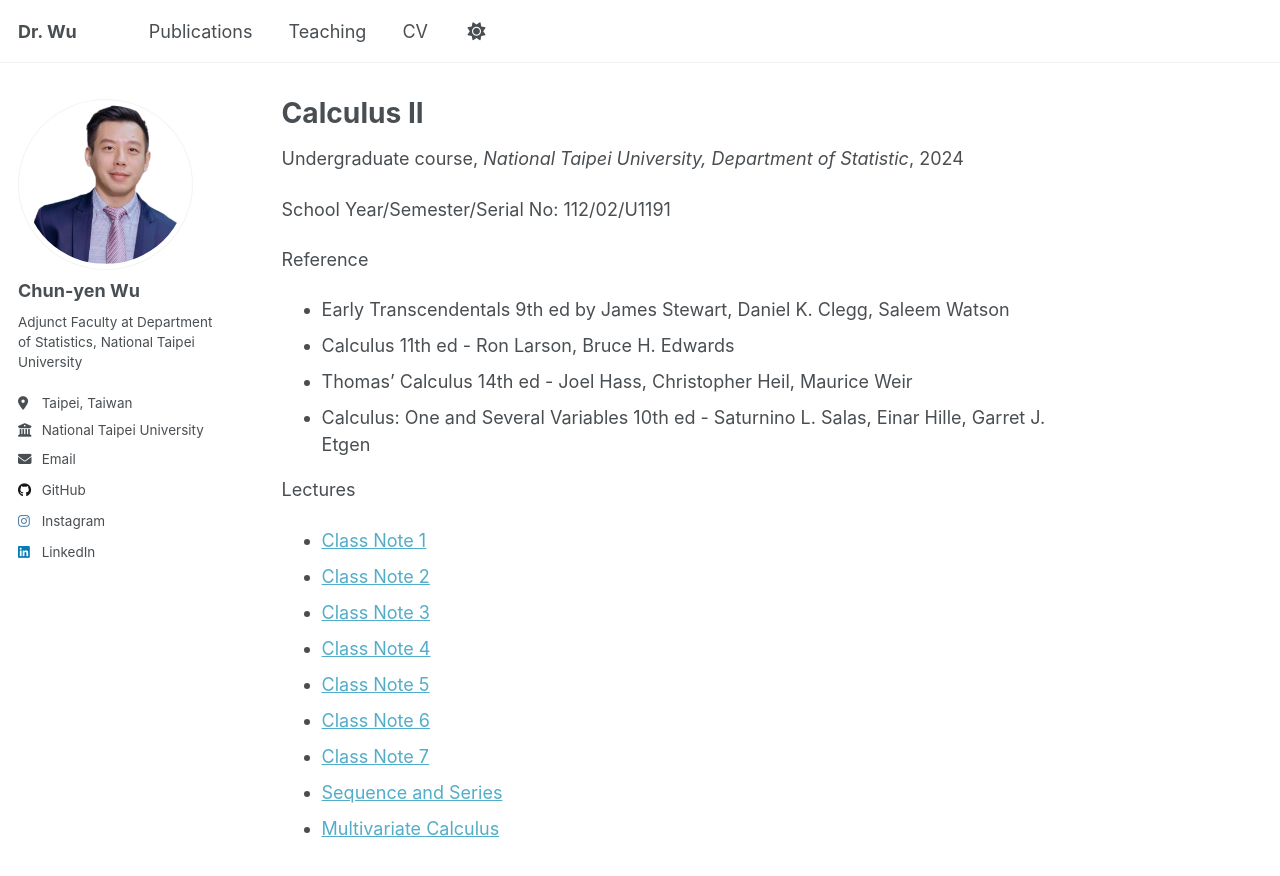
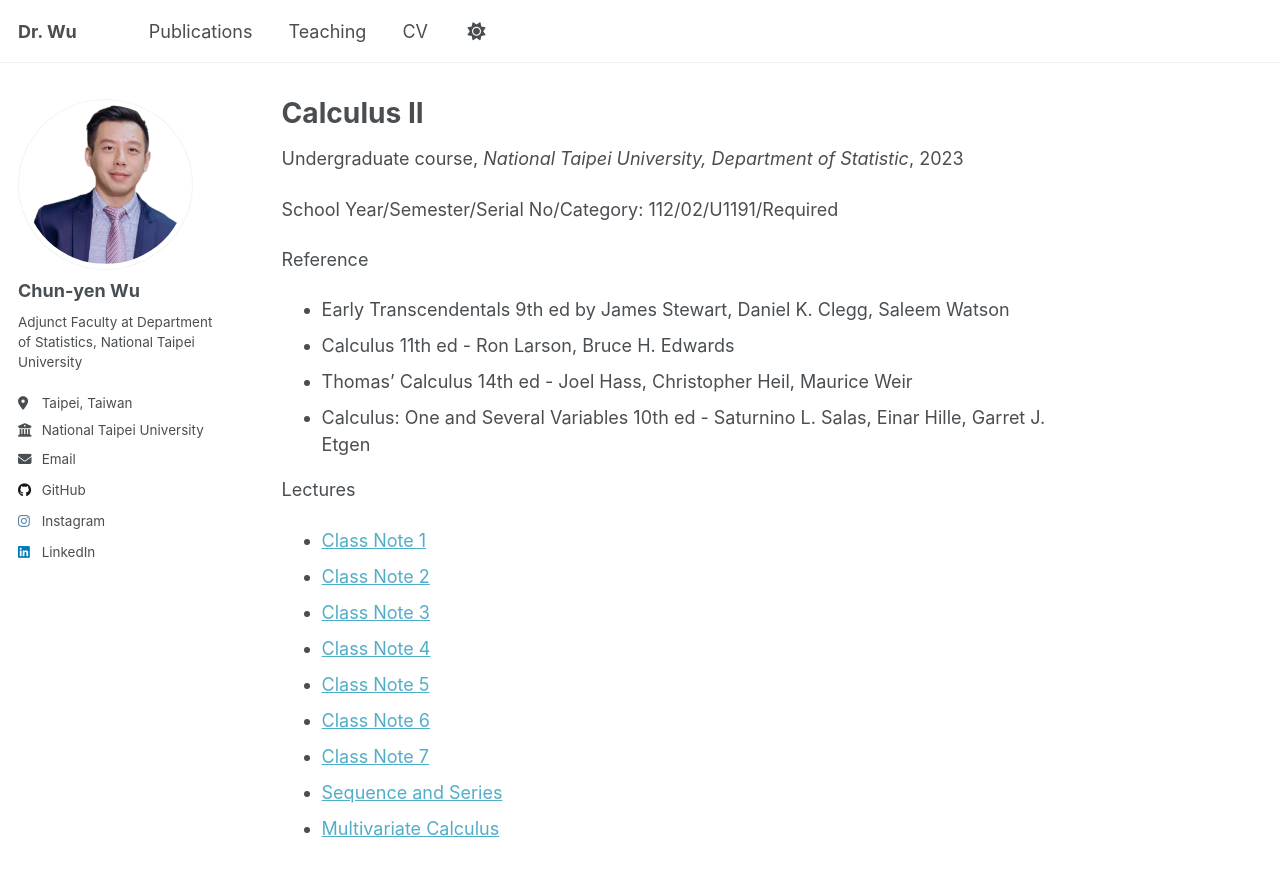
Before and after one commit to SashaWuNYCU/sashawunycu.github.io, a Jekyll site: the page built from _teaching/2023-2nd semester-teaching-2.md, in a window 1280 px wide and 900 px high. Shown: the top 876 px of the window. Built offline with Jekyll 4.4.1, drawn with Linux system fonts in a browser that asks for light colours; a script that is not in the unit is left out.

Commit message:
Add Class ver 250917

```diff
--- a/_teaching/2023-2nd semester-teaching.md
+++ b/_teaching/2023-2nd semester-teaching-2.md
@@ -4,11 +4,11 @@ collection: teaching
 type: "Undergraduate course"
 permalink: /teaching/2023-2nd semester-teaching
 venue: "National Taipei University, Department of Statistic"
-date: 2024-09-09
+date: 2023-09-09
 location: "New Taipei City, Taiwan"
 ---
 
-School Year/Semester/Serial No: 112/02/U1191
+School Year/Semester/Serial No/Category: 112/02/U1191/Required
 
 Reference
 * Early Transcendentals 9th ed by James Stewart, Daniel K. Clegg, Saleem Watson
```
Also changed, not shown: _teaching/2023-2nd semester-teaching-1.md (added, +15 -0 lines), _teaching/2024-1st semester-teaching.md (+1 -1 lines), _teaching/2024-2nd semester-teaching.md (+1 -1 lines), _teaching/2025-1st semester-teaching.md (+1 -1 lines).
